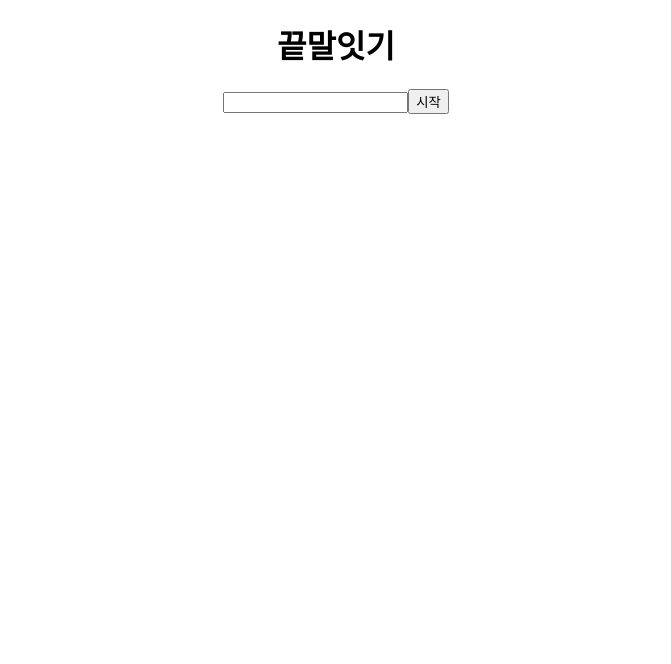
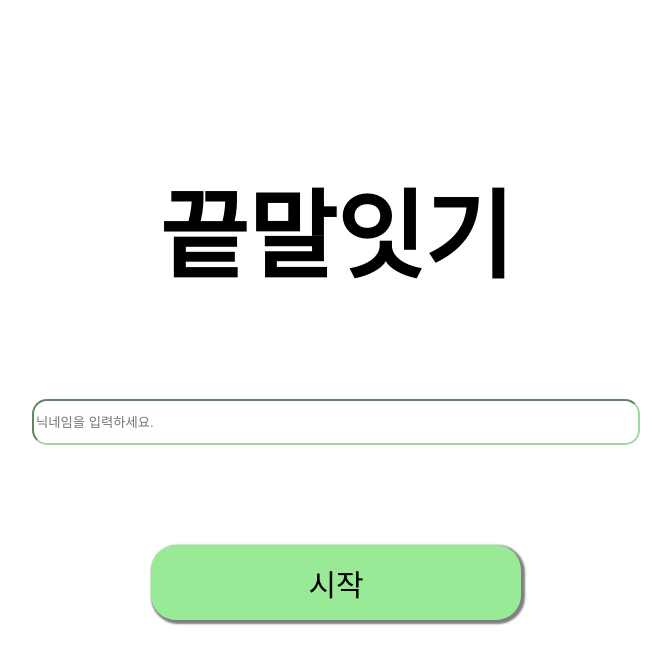
Before and after one commit to tmdeh/word-relay, a React (Create React App) app in the folder Front-end/word-relay/: page / in a window 1280 px wide. Shown: the top 664 px of the page, without its empty margins (304-975 px from the left). Built offline with nearby package versions, Linux system fonts and the light colour scheme.

Commit message:
ui 개선

```diff
--- a/Front-end/word-relay/src/App.js
+++ b/Front-end/word-relay/src/App.js
@@ -4,17 +4,24 @@ import Nickname from './component/Nickname';
 import Home from './component/Home';
 import Room from './component/Room';
 import CreateRoom from './component/CreateRoom';
+import styled from "styled-components";
 
 function App() {
+
+  const AppDiv = styled.div`
+    width: 100vw;
+    height: 100vh;
+  `
+
   return (
-    <div className="App">
+    <AppDiv>
       <Routes>
         <Route path="/" element={<Nickname />}></Route>
         <Route path="/home" element={<Home />}></Route>
         <Route path="/room/:id" element={<Room />}></Route>
         <Route path="/home/create" element={<CreateRoom />}></Route>
       </Routes>
-    </div>
+    </AppDiv>
   );
 }
 
--- a/Front-end/word-relay/src/component/Nickname.jsx
+++ b/Front-end/word-relay/src/component/Nickname.jsx
@@ -1,6 +1,7 @@
 import React, { useState } from "react";
 import axios from 'axios'
 import Loading from './Loading'
+import styled from "styled-components";
 
 const Nickname = () => {
   const [nickname, setNickname] = useState("");
@@ -32,20 +33,69 @@ const Nickname = () => {
         }
       })
       .catch((err) => {
+        console.log(err)
         alert("이미 사용중인 닉네임 입니다.")
       })
     setIsLoading(false)
   }
 
   return (
-    <div>
-      <h1>끝말잇기</h1>
-      <input type="text" onKeyDown={onChange} />
-      <button onClick={send}>시작</button>
-      <Loading isLoading={isLoading} type="spin" color="99EA97"></Loading>
-    </div>
+    <Background>
+      <Main>
+        <Title>끝말잇기</Title>
+        <NicknameInput placeholder="닉네임을 입력하세요." type="text" onKeyDown={onChange} />
+        <StartButton onClick={send}>시작</StartButton>
+        <Loading isLoading={isLoading} type="spin" color="99EA97"></Loading>
+      </Main>
+    </Background>
   )
 
 }
 
+const Title = styled.div`
+font-size: 96px;
+font-weight: bold;
+text-align: center;
+`
+
+const Background = styled.div`
+margin-top: 10rem;
+width:100%;
+height:100%;
+`
+
+const Main = styled.div`
+width: 40rem;
+height: 35rem;
+margin: auto;
+display: grid;
+justify-items: center;
+`
+
+const NicknameInput = styled.input`
+border-radius: 15px;
+width: 600px;
+height: 40px;
+outline: none;
+border-color: #9EDA9D;
+&:focus {
+  outline: none;
+}
+`
+
+const StartButton = styled.button`
+  width: 370px;
+  height: 75px;
+  border-radius: 25px;
+  border: none;
+  font-size: 30px;
+  background-color: #99EA97;
+  box-shadow: 2px 2px 2px 2px gray;
+  &:active {
+    margin-top: 5px;
+    margin-left: 5px;
+    box-shadow: none;
+  }
+`
+
 export default Nickname
```
